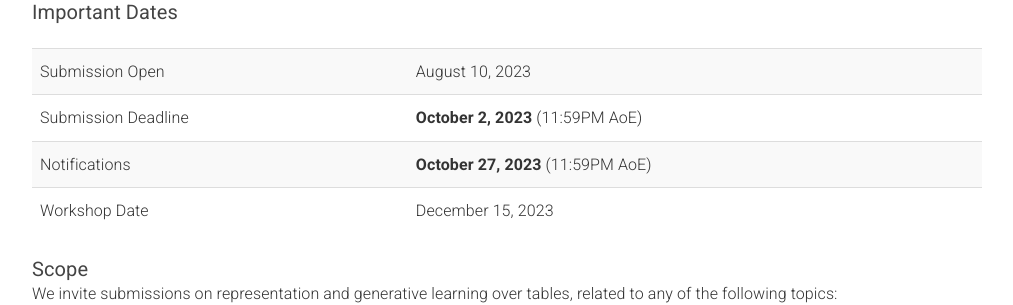
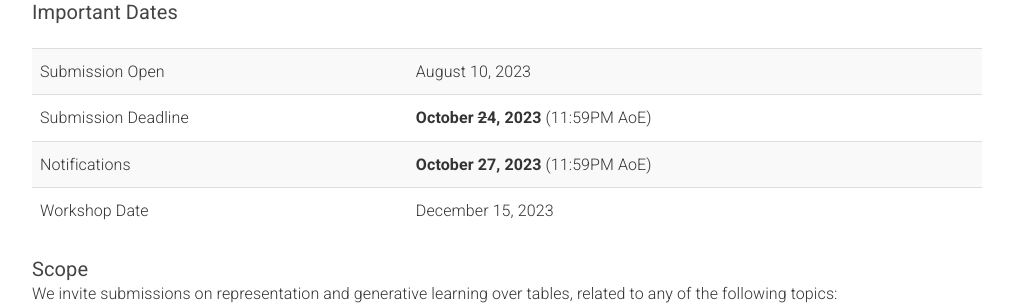
Before and after one commit to table-representation-learning/table-representation-learning.github.io, a Jekyll site: the page built from _pages/home.html, in a window 1280 px wide and 900 px high, scrolled down 1080 px. Shown: the part 152-457 px from the top of the window, without its empty margins (133-1146 px from the left). Built offline with Jekyll 4.4.1, drawn with Linux system fonts in a browser that asks for light colours.

Commit message:
Extend submission deadline.

```diff
--- a/_pages/home.html
+++ b/_pages/home.html
@@ -432,7 +432,7 @@ acknowledgements: ""
                     </tr>
                     <tr>
                         <td>Submission Deadline</td>
-                        <td><b>October 2, 2023</b> (11:59PM AoE)</td>
+                        <td><b>October <s>2</s><b>4</b>, 2023</b> (11:59PM AoE)</td>
                     </tr>
                     <tr>
                         <td>Notifications</td>
```
